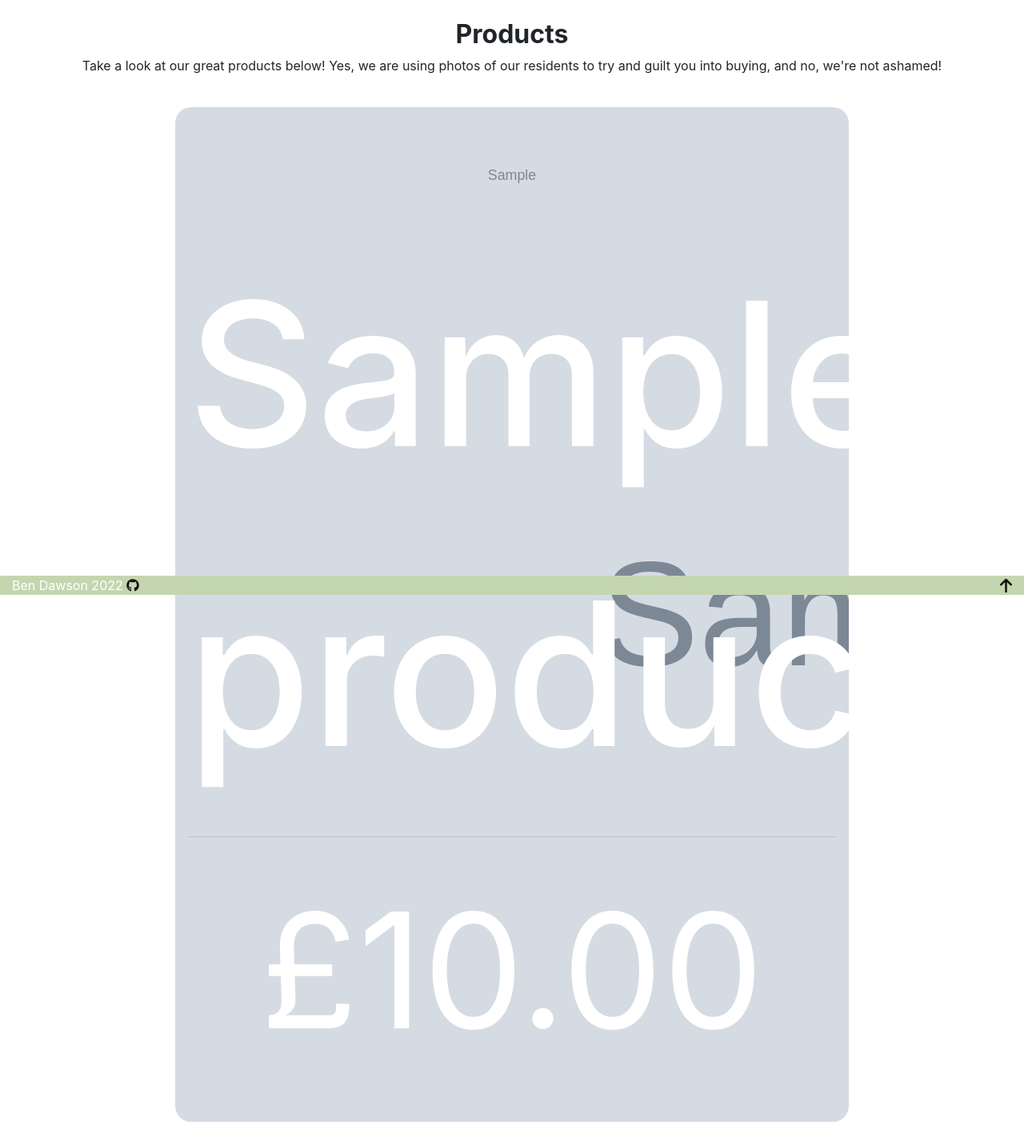
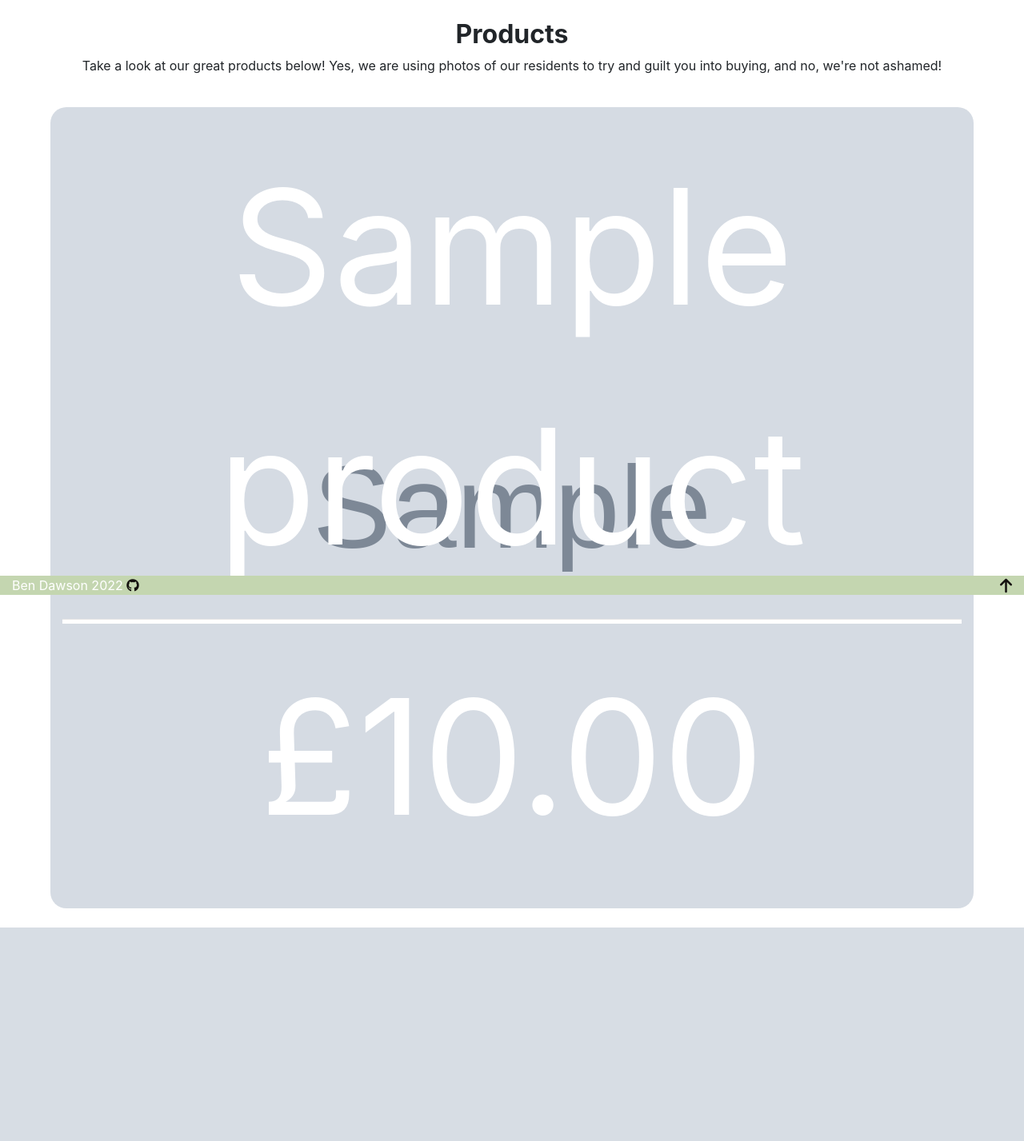
Before and after one commit to BenD2525/the_rescuers_p5, a Django app: page /products/ in a window 1280 px wide. Shown: the part 56-1483 px from the top of the page at 80% size. After the commit the page ends 1216 px from the top, so only its background shows below. Run offline with Django 4.2, Linux system fonts and the light colour scheme; tables that the repository leaves empty hold one stand-in row (values such as "Sample post"); grey boxes marked "Sample" are stand-in pictures; some libraries are stand-ins or nearby versions.

Commit message:
Add styling to product list and product detail page

```diff
--- a/products/templates/products/product_detail.html
+++ b/products/templates/products/product_detail.html
@@ -2,7 +2,7 @@
 {% load static %}
 
 {% block content %}
-<div class="container product-container my-5">
+<div class="container product-container my-4">
     <div class="row align-items-center">
         <div class="col-sm-12 text-center mt-4">
             <h2><strong>{{ name }}</strong></h2>
--- a/products/templates/products/products_list.html
+++ b/products/templates/products/products_list.html
@@ -2,25 +2,25 @@
 {% load static %}
 
 {% block content %}
+<div class="container-fluid mb-4">
     <div class="row align-items-center">
         <div class="col-sm-12 text-center mt-4">
             <h2><strong>Products</strong></h2>
-        <p>Take a look at our great products below! Yes, we are using photos of our residents to try and guilt you into
+            <p>Take a look at our great products below! Yes, we are using photos of our residents to try and guilt you
+                into
                 buying, and no, we're not ashamed!</p>
         </div>
-    <div class="row mx-4 justify-content-center">
+    </div>
+    <div class="row mx-4 justify-content-center mb-4">
         {% for product in products %}
-        <div class="col-sm-8 text-center py-4 mx-4 my-4 product-list-container"
+        <a href="{{ product.id }}" class="product-link">
+            <div class="col-sm-12 text-center py-4 mx-4 my-4 product-list-container"
                 style="background-image: url({{ product.image_url }})">
-            <div>
-                <a href="{{ product.id }}">
-                    <img src="{{ product.image_url }}" alt="{{ product.name }}" class="product-list-image">
-                </a>
-            </div>
                 <p class="product-name">{{ product.name }}</p>
-            <hr>
+                <hr class="hr-1">
                 <p class="product-price">£{{ product.price }}</p>
             </div>
+        </a>
         {% endfor %}
     </div>
 </div>
--- a/static/css/base.css
+++ b/static/css/base.css
@@ -1,5 +1,9 @@
 html {
     height: 100%;
+}
+
+.top-pane {
+    width: 100vw;
 }
 
 
@@ -60,7 +64,7 @@ html {
 .positive-button-lg {
     font-size: 20px;
     font-weight: 500;
-    width: 100px;
+    width: fit-content;
 }
 
 .positive-button:active,
@@ -162,6 +166,8 @@ html {
     border-radius: 20px;
     margin-left: 200px;
     background-size: cover;
+    width: auto;
+    background-position: center;
 }
 
 .product-list-image {
@@ -184,8 +190,8 @@ html {
 
 .product-name {
     color: white;
-    font-size: 250px;
-    font-weight: 500;
+    font-size: 200px;
+    font-weight: 400;
 }
 
 .product-price {
@@ -193,3 +199,11 @@ html {
     font-size: 200px;
     font-weight: 400;
 }
+
+.product-link {
+    text-decoration: none;
+}
+
+.product-link:hover {
+    text-decoration: none;
+}
--- a/templates/base.html
+++ b/templates/base.html
@@ -46,7 +46,7 @@
 </head>
 
 <body>
-  <header class="container-fluid header">
+  <header class="container-fluid top-pane">
     <!-- Burger menu -->
     <div class="row align-items-center nav-row justify-content-between d-flex">
       <div class="col-md-2 text-center">
```
Lines whose indentation alone changed are shown as unchanged.
